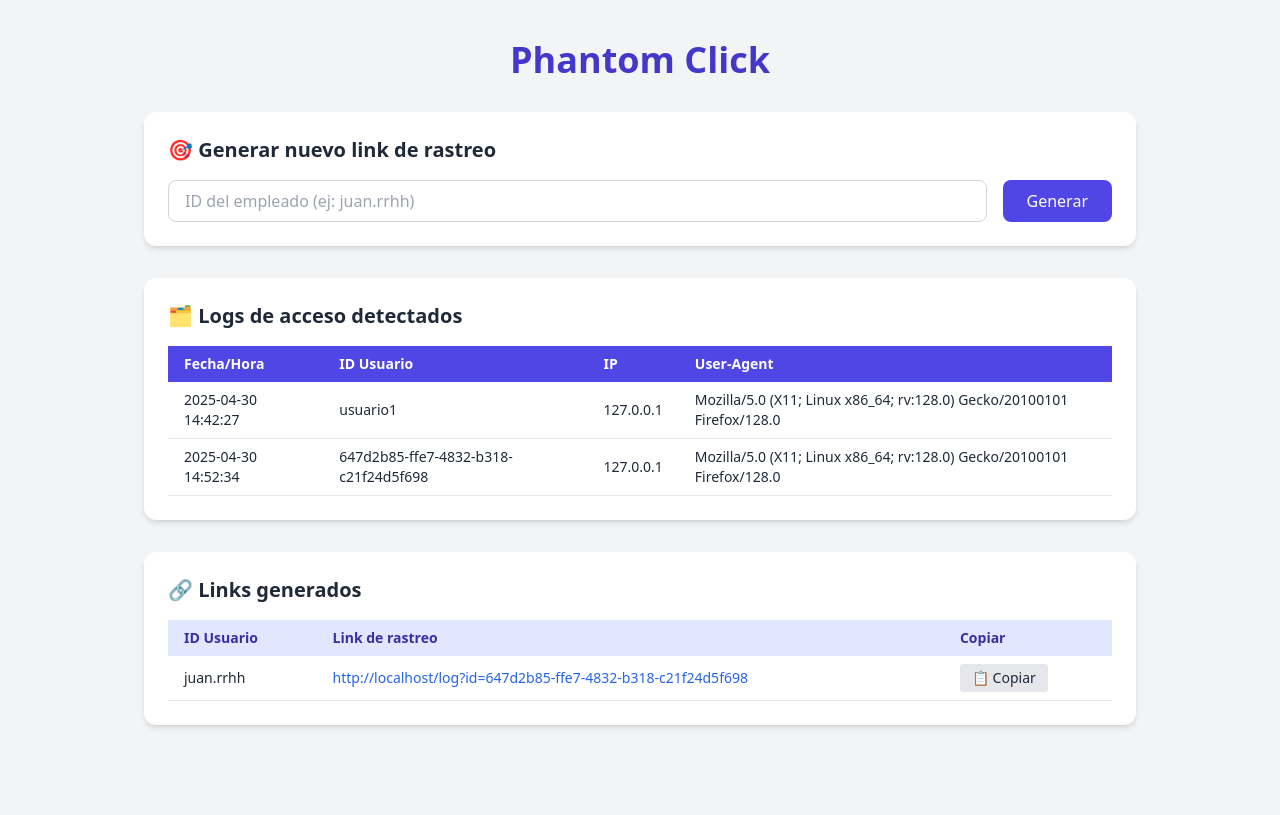
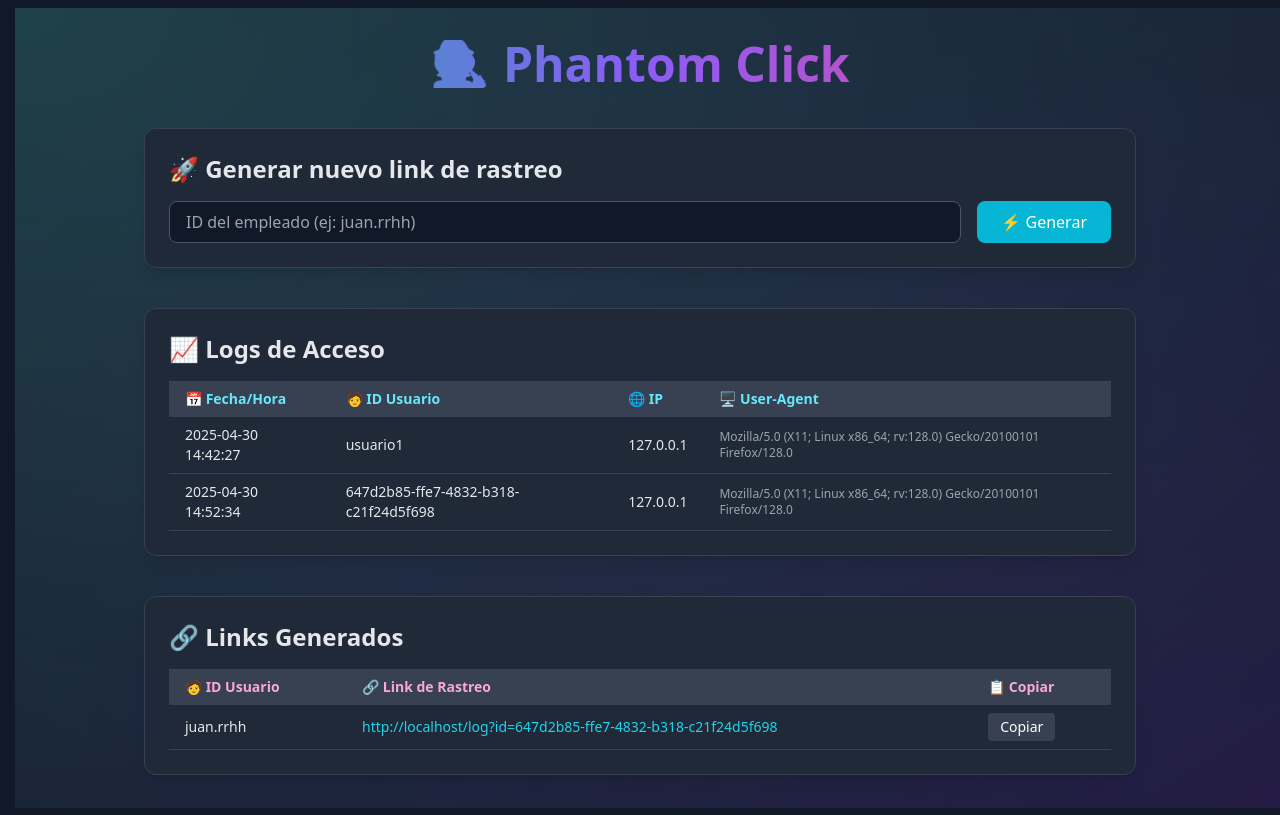
Before and after one commit to ValentinTorassa/PhantomLog, a Flask app: page / in a window 1280 px wide. Before the commit the page ends 728 px from the top, so only its background shows below. Run offline with Flask 3, Linux system fonts and the light colour scheme; some libraries are stand-ins or nearby versions.

Commit message:
Update index.html

```diff
--- a/templates/index.html
+++ b/templates/index.html
@@ -5,46 +5,69 @@
   <meta name="viewport" content="width=device-width, initial-scale=1" />
   <title>Phantom Click - Consulting IT</title>
   <script src="https://cdn.tailwindcss.com"></script>
+  <style>
+    body::before {
+      content: '';
+      position: fixed;
+      top: 0; left: 0; right: 0; bottom: 0;
+      background: radial-gradient(ellipse at top left, rgba(94, 234, 212, 0.2), transparent),
+                  radial-gradient(ellipse at bottom right, rgba(147, 51, 234, 0.15), transparent);
+      z-index: -1;
+      animation: float 20s infinite ease-in-out;
+    }
+
+    @keyframes float {
+      0% { transform: translate(0, 0); }
+      50% { transform: translate(20px, 10px); }
+      100% { transform: translate(0, 0); }
+    }
+
+    .gradient-text {
+      background: linear-gradient(to right, #14b8a6, #8b5cf6, #ec4899);
+      -webkit-background-clip: text;
+      -webkit-text-fill-color: transparent;
+    }
+  </style>
 </head>
-<body class="bg-gray-100 text-gray-800">
+<body class="bg-gray-900 text-gray-200 font-sans">
 
   <div class="max-w-5xl mx-auto py-10 px-4">
-    <h1 class="text-4xl font-bold mb-8 text-center text-indigo-700">Phantom Click</h1>
+    <h1 class="text-5xl font-extrabold mb-10 text-center gradient-text">🕵️ Phantom Click</h1>
 
     <!-- Generador de Link -->
-    <div class="bg-white rounded-xl shadow-md p-6 mb-8">
-      <h2 class="text-xl font-semibold mb-4">🎯 Generar nuevo link de rastreo</h2>
+    <div class="bg-gray-800 border border-gray-700 rounded-xl shadow-lg p-6 mb-10">
+      <h2 class="text-2xl font-semibold mb-4">🚀 Generar nuevo link de rastreo</h2>
       <form method="post" action="/generate" class="flex flex-col sm:flex-row gap-4">
         <input type="text" name="user_id" placeholder="ID del empleado (ej: juan.rrhh)"
-               class="flex-1 px-4 py-2 border border-gray-300 rounded-lg focus:outline-none focus:ring focus:ring-indigo-300" required>
+               class="flex-1 px-4 py-2 bg-gray-900 border border-gray-600 rounded-lg focus:outline-none focus:ring-2 focus:ring-cyan-400" required>
         <button type="submit"
-                class="bg-indigo-600 text-white px-6 py-2 rounded-lg hover:bg-indigo-700 transition">Generar</button>
+                class="bg-cyan-500 text-white px-6 py-2 rounded-lg hover:bg-cyan-600 transition">⚡ Generar</button>
       </form>
     </div>
 
-    <!-- Tabla de logs -->
-    <div class="bg-white rounded-xl shadow-md p-6 mb-8">
-      <h2 class="text-xl font-semibold mb-4">🗂️ Logs de acceso detectados</h2>
+    <!-- Logs de Acceso -->
+    <div class="bg-gray-800 border border-gray-700 rounded-xl shadow-lg p-6 mb-10">
+      <h2 class="text-2xl font-semibold mb-4">📈 Logs de Acceso</h2>
       <div class="overflow-auto">
         <table class="w-full text-sm table-auto border-collapse">
-          <thead class="bg-indigo-600 text-white">
+          <thead class="bg-gray-700 text-cyan-300">
             <tr>
-              <th class="px-4 py-2 text-left">Fecha/Hora</th>
-              <th class="px-4 py-2 text-left">ID Usuario</th>
-              <th class="px-4 py-2 text-left">IP</th>
-              <th class="px-4 py-2 text-left">User-Agent</th>
+              <th class="px-4 py-2 text-left">📅 Fecha/Hora</th>
+              <th class="px-4 py-2 text-left">🧑 ID Usuario</th>
+              <th class="px-4 py-2 text-left">🌐 IP</th>
+              <th class="px-4 py-2 text-left">🖥️ User-Agent</th>
             </tr>
           </thead>
           <tbody>
             {% if logs|length == 0 %}
-              <tr><td colspan="4" class="text-center text-gray-400 py-4">Sin accesos registrados aún.</td></tr>
+              <tr><td colspan="4" class="text-center text-gray-500 py-4">Sin accesos registrados aún.</td></tr>
             {% else %}
               {% for row in logs %}
-                <tr class="border-b">
+                <tr class="border-b border-gray-700">
                   <td class="px-4 py-2">{{ row[0] }}</td>
                   <td class="px-4 py-2">{{ row[1] }}</td>
                   <td class="px-4 py-2">{{ row[2] }}</td>
-                  <td class="px-4 py-2">{{ row[3] }}</td>
+                  <td class="px-4 py-2 text-xs text-gray-400">{{ row[3] }}</td>
                 </tr>
               {% endfor %}
             {% endif %}
@@ -53,29 +76,29 @@
       </div>
     </div>
 
-    <!-- Tabla de links generados -->
-    <div class="bg-white rounded-xl shadow-md p-6">
-      <h2 class="text-xl font-semibold mb-4">🔗 Links generados</h2>
+    <!-- Links Generados -->
+    <div class="bg-gray-800 border border-gray-700 rounded-xl shadow-lg p-6">
+      <h2 class="text-2xl font-semibold mb-4">🔗 Links Generados</h2>
       <div class="overflow-auto">
         <table class="w-full text-sm table-auto border-collapse">
-          <thead class="bg-indigo-100 text-indigo-800">
+          <thead class="bg-gray-700 text-pink-300">
             <tr>
-              <th class="px-4 py-2 text-left">ID Usuario</th>
-              <th class="px-4 py-2 text-left">Link de rastreo</th>
-              <th class="px-4 py-2 text-left">Copiar</th>
+              <th class="px-4 py-2 text-left">🧑 ID Usuario</th>
+              <th class="px-4 py-2 text-left">🔗 Link de Rastreo</th>
+              <th class="px-4 py-2 text-left">📋 Copiar</th>
             </tr>
           </thead>
           <tbody>
             {% if links|length == 0 %}
-              <tr><td colspan="3" class="text-center text-gray-400 py-4">No hay links generados aún.</td></tr>
+              <tr><td colspan="3" class="text-center text-gray-500 py-4">No hay links generados aún.</td></tr>
             {% else %}
               {% for user_id, full_url in links %}
-                <tr class="border-b">
+                <tr class="border-b border-gray-700">
                   <td class="px-4 py-2">{{ user_id }}</td>
-                  <td class="px-4 py-2 text-blue-600 hover:underline"><a href="{{ full_url }}" target="_blank">{{ full_url }}</a></td>
+                  <td class="px-4 py-2"><a href="{{ full_url }}" class="text-cyan-400 hover:underline" target="_blank">{{ full_url }}</a></td>
                   <td class="px-4 py-2">
                     <button onclick="navigator.clipboard.writeText('{{ full_url }}')"
-                            class="bg-gray-200 px-3 py-1 rounded hover:bg-gray-300 transition text-sm">📋 Copiar</button>
+                            class="bg-gray-700 hover:bg-gray-600 px-3 py-1 rounded text-sm text-white">Copiar</button>
                   </td>
                 </tr>
               {% endfor %}
```
